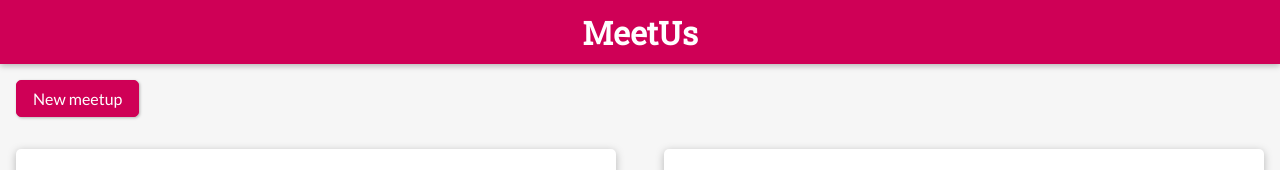
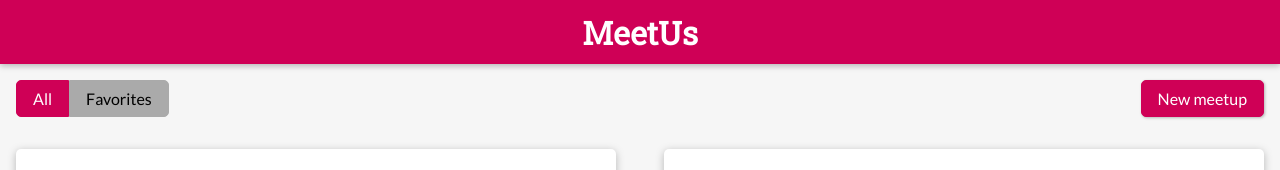
Before and after one commit to Matej-Kormanik/svelte-demo, a Svelte app: page / in a window 1280 px wide. Shown: the top 170 px of the page. Built offline with nearby package versions, Linux system fonts and the light colour scheme.

Commit message:
filter 2

```diff
--- a/src/App.svelte
+++ b/src/App.svelte
@@ -41,13 +41,10 @@
 
 <main>
     {#if page === 'overview'}
-        <div class="meetup-control">
-            <Button on:click={() => {editMode = !editMode}}>New meetup</Button>
-        </div>
         {#if editMode}
             <MeetupForm id={edittingId} on:save={() => {editMode = false}} on:cancel={cancelEdit}/>
         {/if}
-        <MeetupGrid meetups={$meetups} on:showdetails={showDetails} on:edit={startEdit}/>
+        <MeetupGrid meetups={$meetups} on:showdetails={showDetails} on:edit={startEdit} on:add={editMode = !editMode}/>
     {:else}
         <MeetupDetail id={pageData.id} on:close={closeDetails}/>
     {/if}
@@ -58,8 +55,4 @@
     main {
         margin-top: 5rem;
     }
-
-    .meetup-control {
-        margin: 1rem;
-    }
 </style>
--- a/src/Meetups/MeetupFilter.svelte
+++ b/src/Meetups/MeetupFilter.svelte
@@ -0,0 +1,48 @@
+<script>
+    import {createEventDispatcher} from "svelte";
+    const dispatch = createEventDispatcher();
+
+    export let selectedFavButton = false;
+</script>
+
+<div>
+    <button class:active={!selectedFavButton} type="button" on:click={() => {dispatch('select', 0)}}>All</button>
+    <button class:active={selectedFavButton} on:click={() => {dispatch('select', 1)}}>Favorites</button>
+</div>
+
+
+<style>
+    div {
+        font-size: 0px;
+    }
+
+    button {
+        background: #aaaaaa;
+        font: inherit;
+        font-size: 1rem;
+        cursor: pointer;
+        border: 1px solid #aaaaaa;
+        padding: 0.5rem 1rem;
+    }
+
+    button:focus {
+        outline: none;
+    }
+
+    button:first-of-type {
+        border-radius: 5px 0 0 5px;
+    }
+
+    button:last-of-type {
+        border-radius: 0 5px 5px 0;
+    }
+
+    button:hover,
+    button:active,
+    .active {
+        background: #cf0056;
+        border-color: #cf0056;
+        color: white;
+    }
+
+</style>
--- a/src/Meetups/MeetupGrid.svelte
+++ b/src/Meetups/MeetupGrid.svelte
@@ -1,27 +1,49 @@
 <script>
   import MeetupItem from "./MeetupItem.svelte";
+  import MeetupFilter from "./MeetupFilter.svelte";
+  import Button from "../UI/Button.svelte";
+  import {createEventDispatcher} from "svelte";
 
   export let meetups;
+  let favsOnly = false;
+
+  const dispatch = createEventDispatcher();
+  $: fillteredMeetups = favsOnly ? meetups.filter(m => m.isFavorite) : meetups;
+
+  function setFilter(event) {
+    favsOnly = event.detail === 1
+  }
 </script>
 
 
+<div id="meetup-controls">
+  <MeetupFilter on:select={setFilter} selectedFavButton={favsOnly}/>
+  <Button on:click={() => {dispatch('add')}}>New meetup</Button>
+</div>
+
 <section id="meetups">
-  {#each meetups as meetup}
+  {#each fillteredMeetups as meetup}
     <MeetupItem {...meetup} on:showdetails on:edit />
   {/each}
 </section>
 
 
 <style>
-  section {
+  #meetups {
     width: 100%;
     display: grid;
     grid-template-columns: 1fr;
     grid-gap: 1rem;
   }
 
+  #meetup-controls {
+    margin: 1rem;
+    display: flex;
+    justify-content: space-between;
+  }
+
   @media (min-width: 768px) {
-    section {
+    #meetups {
       grid-template-columns: repeat(2, 1fr);
     }
   }
```
